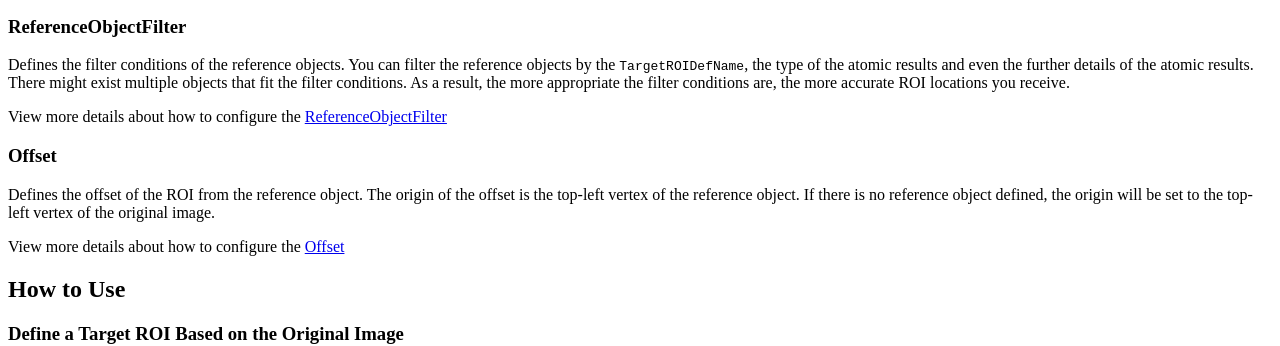
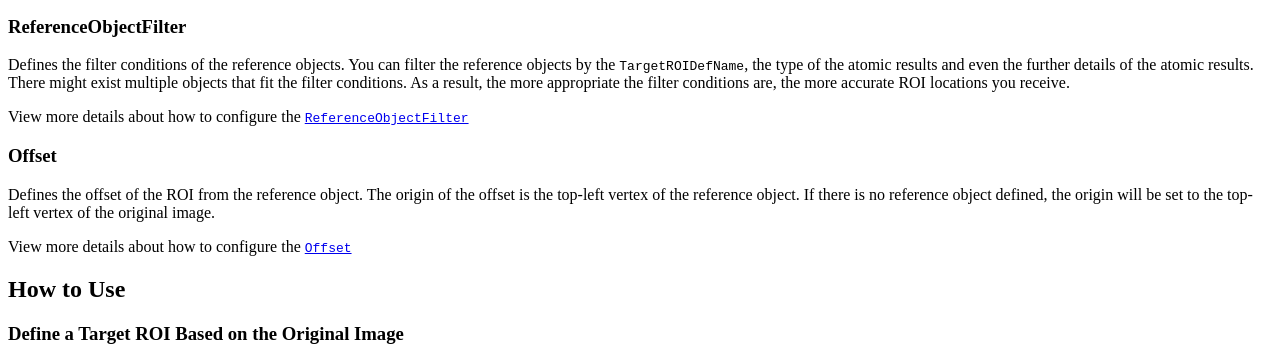
Before and after one commit to dynamsoft-docs/capture-vision-docs, a Jekyll site: the page built from parameters/file/TargetROIDefOption/Location/index.md, in a window 1280 px wide. Shown: the part 1165-1511 px from the top of the page. Built offline with Jekyll 4.4.1, drawn with Linux system fonts in a browser that asks for light colours.

```diff
--- a/parameters/file/TargetROIDefOption/Location/index.md
+++ b/parameters/file/TargetROIDefOption/Location/index.md
@@ -49,13 +49,13 @@ breadcrumbText:
 
 Defines the filter conditions of the reference objects. You can filter the reference objects by the `TargetROIDefName`, the type of the atomic results and even the further details of the atomic results. There might exist multiple objects that fit the filter conditions. As a result, the more appropriate the filter conditions are, the more accurate ROI locations you receive.
 
-View more details about how to configure the [ReferenceObjectFilter](ReferenceObjectFilter.md)
+View more details about how to configure the [`ReferenceObjectFilter`](ReferenceObjectFilter.md)
 
 ### Offset
 
 Defines the offset of the ROI from the reference object. The origin of the offset is the top-left vertex of the reference object. If there is no reference object defined, the origin will be set to the top-left vertex of the original image.
 
-View more details about how to configure the [Offset](Offset.md)
+View more details about how to configure the [`Offset`](Offset.md)
 
 ## How to Use
 
```
